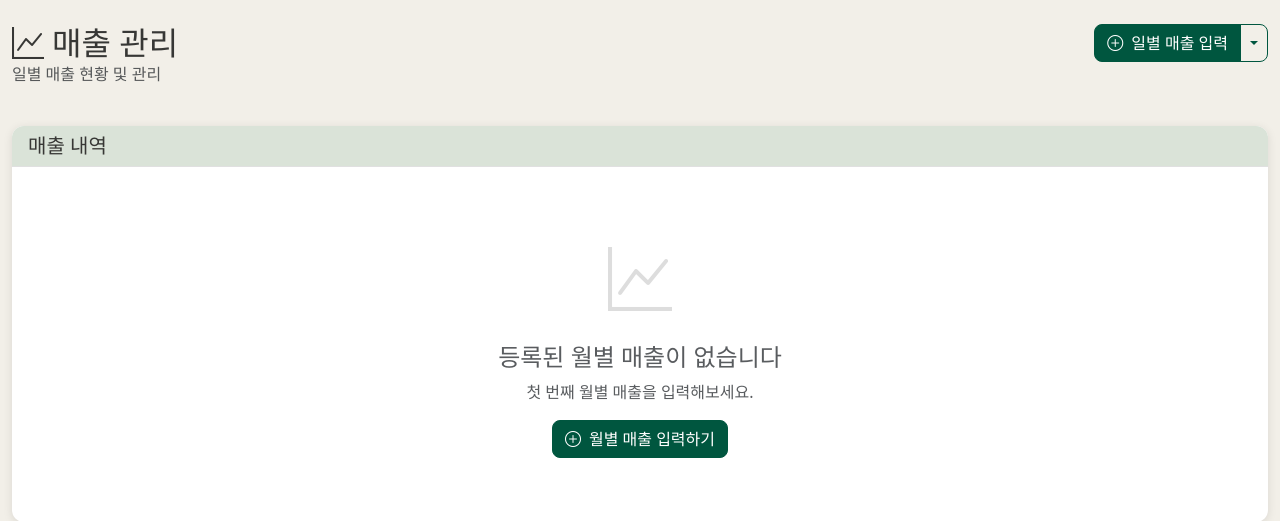
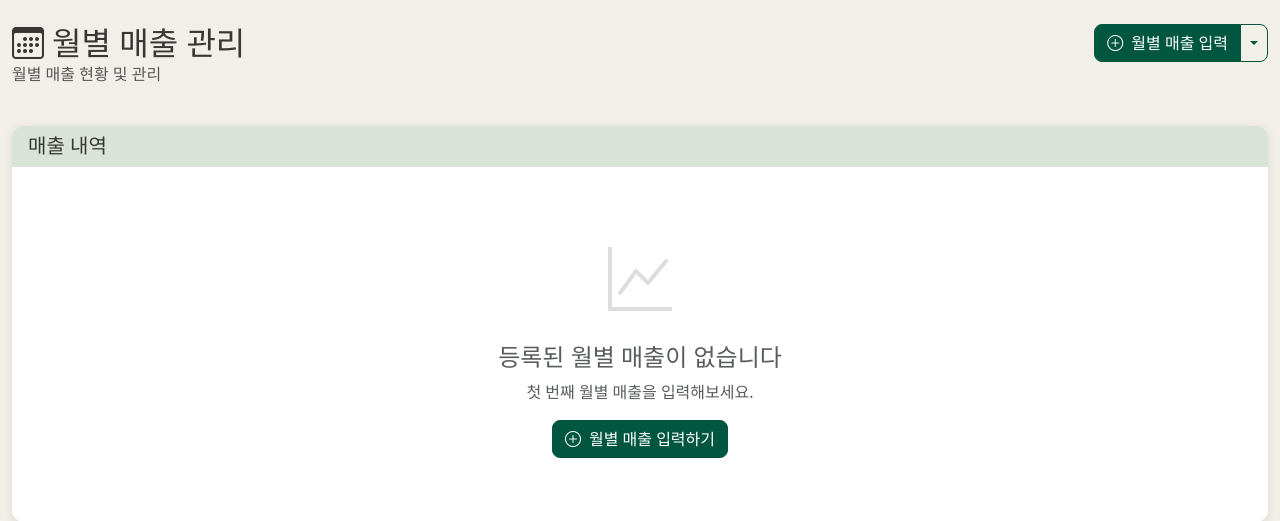
Before and after one commit to Elarin22/Glossy_Matcha, a Django app: page /monthly-sales/ in a window 1280 px wide. Shown: the part 56-577 px from the top of the page. Run offline with Django 5.2, Linux system fonts and the light colour scheme; the visitor is signed in with stand-in values (Sample User, id 1); data that the repository does not hold is empty.

Commit message:
[BE] fix: monthly button 수정 (#175)
1. 버튼명 수정: "일별 매출 입력" → "월별 매출 입력"으로 변경
2. 페이지 제목 수정: "매출 관리" → "월별 매출 관리"로 변경
3. 드롭다운 메뉴 간소화: 월별 관련 항목들 제거하고 일별/연별 목록만 남김

```diff
--- a/be/glossymatcha/templates/glossymatcha/sales/list.html
+++ b/be/glossymatcha/templates/glossymatcha/sales/list.html
@@ -6,24 +6,21 @@
 <div class="row mb-4">
     <div class="col-md-6">
         <h2 class="mb-0">
-            <i class="bi bi-graph-up me-2"></i>매출 관리
+            <i class="bi bi-calendar3 me-2"></i>월별 매출 관리
         </h2>
-        <p class="text-muted">일별 매출 현황 및 관리</p>
+        <p class="text-muted">월별 매출 현황 및 관리</p>
     </div>
     <div class="col-md-6 text-end">
         <div class="btn-group">
-            <a href="{% url 'sales_create' %}" class="btn btn-primary">
-                <i class="bi bi-plus-circle me-2"></i>일별 매출 입력
+            <a href="{% url 'monthly_sales_create' %}" class="btn btn-primary">
+                <i class="bi bi-plus-circle me-2"></i>월별 매출 입력
             </a>
             <button type="button" class="btn btn-outline-primary dropdown-toggle dropdown-toggle-split" data-bs-toggle="dropdown">
                 <span class="visually-hidden">더보기</span>
             </button>
             <ul class="dropdown-menu">
-                <li><a class="dropdown-item" href="{% url 'monthly_sales_create' %}"><i class="bi bi-calendar3 me-2"></i>월별 매출 입력</a></li>
-                <li><a class="dropdown-item" href="{% url 'monthly_sales_list' %}"><i class="bi bi-calendar3 me-2"></i>월별 매출 목록</a></li>
-                <li><hr class="dropdown-divider"></li>
+                <li><a class="dropdown-item" href="{% url 'daily_sales_list' %}"><i class="bi bi-calendar-day me-2"></i>일별 매출 목록</a></li>
                 <li><a class="dropdown-item" href="{% url 'yearly_sales_list' %}"><i class="bi bi-calendar-year me-2"></i>연별 매출 목록</a></li>
-                <li><a class="dropdown-item" href="{% url 'yearly_sales_create' %}"><i class="bi bi-calendar-year me-2"></i>연별 매출 입력</a></li>
             </ul>
         </div>
     </div>
```
